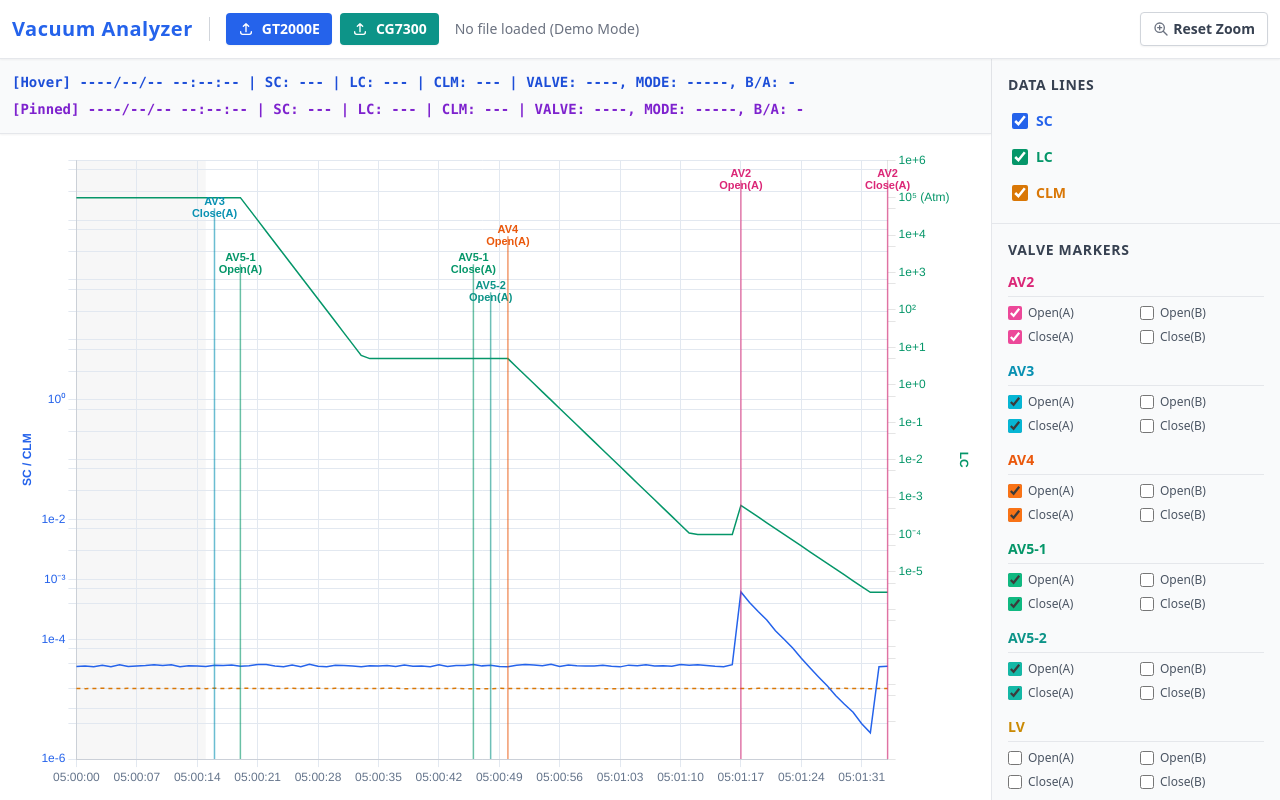
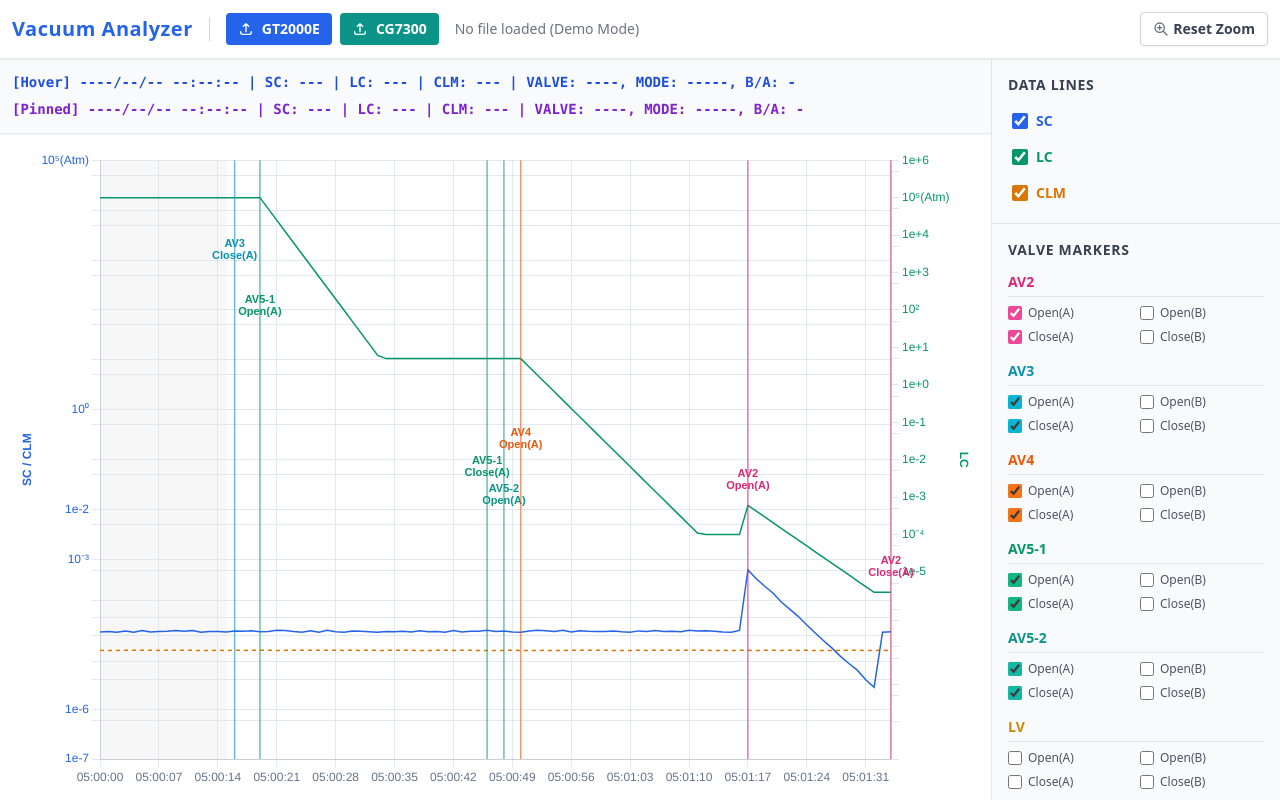
Before and after one commit to localkingkong/HITACHI, a plain HTML site: page Vacuum.html in a window 1280 px wide. Drawn offline with nearby package versions, Linux system fonts and the light colour scheme; some packages are replaced by stand-ins of ours; a script that the page names is missing.

Commit message:
Update Vacuum.html

```diff
--- a/Vacuum.html
+++ b/Vacuum.html
@@ -184,7 +184,7 @@
                             <label class="flex items-center space-x-1.5 cursor-pointer"><input type="checkbox" class="valve-cb custom-checkbox text-teal-500 w-3.5 h-3.5" data-v="AV5-2" data-m="Close" data-ba="B"><span>Close(B)</span></label>
                         </div>
                     </div>
-                    <!-- LV Group (Default Unchecked) -->
+                    <!-- LV Group -->
                     <div class="filter-group">
                         <div class="font-bold text-yellow-600 text-sm border-b border-gray-200 pb-1 mb-2">LV</div>
                         <div class="grid grid-cols-2 gap-2 text-xs font-medium text-gray-600">
@@ -204,7 +204,7 @@
         let globalData = [];
         let chartInstance = null;
         let pinnedRowData = null;
-        let currentMachineType = 'GT2000E'; // 預設機型
+        let currentMachineType = 'GT2000E';
 
         const ui = {
             fileInputGT2000E: document.getElementById('fileInputGT2000E'),
@@ -234,13 +234,35 @@
             'LV':  '#ca8a04'  // yellow
         };
 
-        // 精確解析 MODE
+        // 壓力轉換器：處理 OverRng 與 UndrRng
+        function parsePressure(val) {
+            if (val === undefined || val === null || val === '') return NaN;
+            const strVal = String(val).trim().toUpperCase();
+            if (strVal.includes('OVERRNG') || strVal === 'OVER') return 100000; // 視為大氣壓 1e5 Pa
+            if (strVal.includes('UNDRRNG') || strVal === 'UNDER') return 1e-7; // 視為高真空 1e-7 Pa
+            return parseFloat(val);
+        }
+
+        // 精確解析 MODE (容錯增強版)
         function parseCleanMode(rawMode) {
             if (!rawMode) return '-----';
-            let clean = rawMode.replace(/_/g, '').trim().toUpperCase();
-            if (clean.includes('OPEN')) return 'Open';
-            if (clean.includes('CLOS')) return 'Close';
+            let clean = String(rawMode).replace(/_/g, '').trim().toUpperCase();
+            if (clean.includes('OPEN') || clean === 'ON') return 'Open';
+            if (clean.includes('CLOS') || clean.includes('SHUT') || clean === 'OFF') return 'Close';
             return clean;
+        }
+
+        // 解析與統一 VALVE 命名
+        function parseCleanValveName(rawValve) {
+            if (!rawValve) return '----';
+            let vName = String(rawValve).replace(/_/g, '').trim().toUpperCase();
+
+            // 強制映射
+            if (vName.includes('AV51') || vName === '51') return 'AV5-1';
+            if (vName.includes('AV52') || vName === '52') return 'AV5-2';
+            if (vName === '____' || vName === '') return '----';
+
+            return vName;
         }
 
         function formatDataString(prefix, row) {
@@ -248,21 +270,21 @@
 
             const dateStr = row.Date || '----/--/--';
             const timeStr = row.Time || '--:--:--';
+
             const scStr = row.SC_Pa ? row.SC_Pa.toExponential(1).toUpperCase() : '---';
             const lcStr = row.LC_Pa ? row.LC_Pa.toExponential(1).toUpperCase() : '---';
 
-            // 如果機器類型是 CG7300 或找不到數值，則顯示 N/A
             let clmStr = 'N/A';
             if (currentMachineType !== 'CG7300' && row.CLM_Pa && !isNaN(row.CLM_Pa)) {
                 clmStr = row.CLM_Pa.toExponential(1).toUpperCase();
             }
 
-            const hasValveAct = row.VALVE && row.VALVE.trim() !== '____' && row.VALVE.trim() !== '';
-            let vName = hasValveAct ? row.VALVE.replace(/_/g, '').trim() : '----';
-            if (vName === '') vName = '----';
+            const rawValveStr = row.VALVE !== null && row.VALVE !== undefined ? String(row.VALVE) : '';
+            const hasValveAct = rawValveStr.trim() !== '____' && rawValveStr.trim() !== '';
 
-            let vMode = hasValveAct ? parseCleanMode(row.MODE) : '-----';
-            const vBA = hasValveAct && row['B/A'] ? row['B/A'].trim() : '-';
+            const vName = hasValveAct ? parseCleanValveName(rawValveStr) : '----';
+            const vMode = hasValveAct ? parseCleanMode(row.MODE) : '-----';
+            const vBA = hasValveAct && row['B/A'] !== null && row['B/A'] !== undefined ? String(row['B/A']).trim() : '-';
 
             return `[${prefix}] ${dateStr} ${timeStr} | SC: ${scStr} | LC: ${lcStr} | CLM: ${clmStr} | VALVE: ${vName}, MODE: ${vMode}, B/A: ${vBA}`;
         }
@@ -363,7 +385,7 @@
             }
         };
 
-        // 2. 動態錯排標籤繪製
+        // 2. 動態標籤追蹤與貫穿線
         const nativeValveLabelsPlugin = {
             id: 'nativeValveLabels',
             afterDraw: (chart) => {
@@ -388,30 +410,66 @@
 
                 for (let i = 0; i < globalData.length; i++) {
                     const row = globalData[i];
-                    if (!row.VALVE || row.VALVE.trim() === '____' || row.VALVE.trim() === '') continue;
 
-                    const vNameRaw = row.VALVE.replace(/_/g, '').trim().toUpperCase();
+                    const rawValveStr = row.VALVE !== null && row.VALVE !== undefined ? String(row.VALVE) : '';
+                    if (rawValveStr.trim() === '____' || rawValveStr.trim() === '') continue;
+
+                    const vNameRaw = parseCleanValveName(rawValveStr);
                     const vModeRaw = parseCleanMode(row.MODE);
-                    const vBA = row['B/A'] ? row['B/A'].trim().toUpperCase() : '';
+                    const vBA = row['B/A'] !== null && row['B/A'] !== undefined ? String(row['B/A']).trim().toUpperCase() : '';
 
                     let group = '';
                     let drawLevel = -1;
-                    if (vNameRaw.includes('AV2')) { group = 'AV2'; drawLevel = 0; }
-                    else if (vNameRaw.includes('AV3')) { group = 'AV3'; drawLevel = 1; }
-                    else if (vNameRaw.includes('AV4')) { group = 'AV4'; drawLevel = 2; }
-                    else if (vNameRaw.includes('AV5-1')) { group = 'AV5-1'; drawLevel = 3; }
-                    else if (vNameRaw.includes('AV5-2')) { group = 'AV5-2'; drawLevel = 4; }
-                    else if (vNameRaw.includes('LV'))  { group = 'LV'; drawLevel = 5; }
+
+                    if (vNameRaw.startsWith('AV2')) { group = 'AV2'; drawLevel = 0; }
+                    else if (vNameRaw.startsWith('AV3')) { group = 'AV3'; drawLevel = 1; }
+                    else if (vNameRaw.startsWith('AV4')) { group = 'AV4'; drawLevel = 2; }
+                    else if (vNameRaw.startsWith('AV5-1')) { group = 'AV5-1'; drawLevel = 3; }
+                    else if (vNameRaw.startsWith('AV5-2')) { group = 'AV5-2'; drawLevel = 4; }
+                    else if (vNameRaw.startsWith('LV'))  { group = 'LV'; drawLevel = 5; }
 
                     if (drawLevel === -1) continue;
 
-                    const stateKey = `${group}_${vModeRaw}_${vBA}`;
-                    if (!activeFilters.has(stateKey)) continue;
+                    let isVisible = false;
+                    const keyA = `${group}_${vModeRaw}_A`;
+                    const keyB = `${group}_${vModeRaw}_B`;
+
+                    // 檢查完全匹配
+                    if (activeFilters.has(`${group}_${vModeRaw}_${vBA}`)) {
+                        isVisible = true;
+                    }
+                    // 容錯機制：若 B/A 欄位遺失，只要該模式任一選項被勾選，依然顯示以防漏讀
+                    else if (vBA !== 'A' && vBA !== 'B') {
+                        if (activeFilters.has(keyA) || activeFilters.has(keyB)) {
+                            isVisible = true;
+                        }
+                    }
+
+                    if (!isVisible) continue;
 
                     const x = xAxis.getPixelForValue(i);
                     if (x < xAxis.left || x > xAxis.right) continue;
 
-                    const yTop = yAxis.top + 20 + (drawLevel * 28);
+                    // == 【更新】：尋找實際數據線的高度 (LC 優先, 否則 SC) ==
+                    let dataY = yAxis.bottom / 2; // 預設中間
+                    const metaLC = chart.getDatasetMeta(1);
+                    const metaSC = chart.getDatasetMeta(0);
+
+                    if (chart.isDatasetVisible(1) && metaLC && metaLC.data[i] && !isNaN(metaLC.data[i].y)) {
+                        dataY = metaLC.data[i].y;
+                    } else if (chart.isDatasetVisible(0) && metaSC && metaSC.data[i] && !isNaN(metaSC.data[i].y)) {
+                        dataY = metaSC.data[i].y;
+                    }
+
+                    // 防呆：確保 dataY 在圖表範圍內
+                    dataY = Math.max(yAxis.top, Math.min(yAxis.bottom, dataY));
+
+                    // 計算繪圖位置：如果資料在圖表上半部，標籤就畫在資料點下方；反之畫在上方。
+                    let isTopHalf = (dataY - yAxis.top) < (yAxis.bottom - yAxis.top) / 2;
+                    let yTop = isTopHalf ? dataY + 25 + (drawLevel * 28) : dataY - 25 - (drawLevel * 28);
+
+                    // 防呆：確保文字不會畫出圖表外
+                    yTop = Math.max(yAxis.top + 15, Math.min(yAxis.bottom - 15, yTop));
 
                     const drawColor = VALVE_COLORS[group];
 
@@ -423,8 +481,9 @@
                         }
                     }
 
+                    // == 【更新】：繪製絕對貫穿的垂直參考線 (Top to Bottom) ==
                     ctx.beginPath();
-                    ctx.moveTo(x, yTop);
+                    ctx.moveTo(x, yAxis.top);
                     ctx.lineTo(x, yAxis.bottom);
                     ctx.lineWidth = 1.5;
                     ctx.strokeStyle = drawColor;
@@ -436,13 +495,9 @@
                         const textLine1 = group;
                         const textLine2 = `${vModeRaw}(${vBA})`;
 
-                        // 移除原有的白色背景塊，改為直接將文字畫在線上
-                        // 繪製第一行：閥件名稱 (保留該閥件專屬色)
+                        // 移除半透明白色背景，直接把文字乾淨地畫上去
                         ctx.fillStyle = drawColor;
                         ctx.fillText(textLine1, x, yTop - 1);
-
-                        // 繪製第二行：動作狀態 (保留該閥件專屬色)
-                        ctx.fillStyle = drawColor;
                         ctx.fillText(textLine2, x, yTop + 11);
 
                         drawnBounds[drawLevel].push(x);
@@ -476,11 +531,12 @@
                         y: {
                             type: 'logarithmic',
                             position: 'left',
-                            min: 1e-6,
-                            max: 1e4,
+                            min: 1e-7,
+                            max: 1e5,
                             ticks: {
                                 color: '#2563eb',
                                 callback: function(value) {
+                                    if (value === 1e5) return '10⁵(Atm)';
                                     if (value === 1) return '10⁰';
                                     if (value === 1e-3) return '10⁻³';
                                     if (value === 1e-5) return '10⁻⁵';
@@ -500,7 +556,7 @@
                             ticks: {
                                 color: '#059669',
                                 callback: function(value) {
-                                    if (value === 1e5) return '10⁵ (Atm)';
+                                    if (value === 1e5) return '10⁵(Atm)';
                                     if (value === 100) return '10²';
                                     if (value === 1e-4) return '10⁻⁴';
                                     let log10 = Math.log10(value);
@@ -586,7 +642,6 @@
                 },
                 {
                     label: 'CLM',
-                    // 如果是 CG7300，就讓 CLM 數據皆為 NaN 以防畫出線條
                     data: currentMachineType === 'CG7300' ? globalData.map(() => NaN) : globalData.map(r => r.CLM_Pa),
                     borderColor: '#d97706',
                     borderWidth: 1.5,
@@ -600,7 +655,7 @@
             chartInstance.data.datasets = datasets;
 
             chartInstance.update();
-            chartInstance.resetZoom(); // 確保每次載入或更新時，預設都是最遠 (Zoom Out) 的狀態
+            chartInstance.resetZoom();
             updateScrollBar();
 
             if (globalData.length > 0) {
@@ -609,7 +664,7 @@
             }
         }
 
-        // --- File Upload Logic (Dual Handlers with Preprocessor) ---
+        // --- File Upload Logic ---
         function handleFileUpload(e, machineType) {
             const file = e.target.files[0];
             if (!file) return;
@@ -618,7 +673,6 @@
             ui.fileNameDisplay.innerText = `${file.name} (${machineType})`;
             ui.loadingOverlay.classList.remove('hidden');
 
-            // 針對 CG7300 的特殊 UI 處理
             if (machineType === 'CG7300') {
                 ui.toggles.CLM.checked = false;
                 ui.toggles.CLM.disabled = true;
@@ -631,13 +685,11 @@
                 ui.labels.clmStatusText.classList.add('hidden');
             }
 
-            // 使用 FileReader 進行預處理，解決 CG7300 孤立時間行與空白分隔的問題
             const reader = new FileReader();
             reader.onload = function(event) {
                 const text = event.target.result;
                 let lines = text.split(/\r?\n/);
 
-                // 1. 尋找真正的 Header 行 (包含 SC, LC, VALVE 等關鍵字)
                 let headerIndex = 0;
                 for (let i = 0; i < lines.length; i++) {
                     if (lines[i].includes('SC') && lines[i].includes('LC') && lines[i].includes('VALVE')) {
@@ -648,7 +700,6 @@
 
                 let dataLines = lines.slice(headerIndex);
 
-                // 2. 判斷分隔符號：如果沒有逗號，表示是空白/Tab分隔的格式，需將連續空白轉為逗號
                 if (dataLines.length > 0) {
                     const isCSV = dataLines[0].includes(',');
                     if (!isCSV) {
@@ -658,7 +709,6 @@
 
                 const cleanedText = dataLines.join('\n');
 
-                // 3. 將清理後的文字交給 PapaParse 解析
                 Papa.parse(cleanedText, {
                     header: true,
                     skipEmptyLines: true,
@@ -687,14 +737,13 @@
 
         function processParsedData(dataArray, machineType) {
             globalData = dataArray.map(row => {
-                const scPa_raw = parseFloat(row.SC);
-                const lcPa_raw = parseFloat(row.LC);
-                // 針對可能沒有 CLM 欄位的 CG7300 做防呆，避免 NaN 錯誤
-                const clmPa_raw = row.CLM !== undefined ? parseFloat(row.CLM) : NaN;
+                const scPa_raw = parsePressure(row.SC);
+                const lcPa_raw = parsePressure(row.LC);
+                const clmPa_raw = row.CLM !== undefined ? parsePressure(row.CLM) : NaN;
 
-                row.SC_Pa = !isNaN(scPa_raw) ? Math.max(scPa_raw, 1e-6) : null;
-                row.LC_Pa = !isNaN(lcPa_raw) ? Math.max(lcPa_raw, 1e-6) : null;
-                row.CLM_Pa = !isNaN(clmPa_raw) ? Math.max(clmPa_raw, 1e-6) : null;
+                row.SC_Pa = !isNaN(scPa_raw) ? Math.max(scPa_raw, 1e-7) : null;
+                row.LC_Pa = !isNaN(lcPa_raw) ? Math.max(lcPa_raw, 1e-7) : null;
+                row.CLM_Pa = !isNaN(clmPa_raw) ? Math.max(clmPa_raw, 1e-7) : null;
 
                 return row;
             }).filter(row => row.SC_Pa !== null && row.LC_Pa !== null);
@@ -731,19 +780,18 @@
             addRow("_AV3", "_CLOS", "B", 0, 0, 0, 0, 0);
             addRow("_AV3", "_CLOS", "A", 0, 0, 0, 0, 0);
 
-            // 加入 AV5-1 / AV5-2 密集訊號模擬
-            addRow("_AV5-1", "_OPEN", "B", 0, 0, 0, 1, 0);
+            addRow("_AV51", "_OPEN", "B", 0, 0, 0, 1, 0);
             addRow("_LV1", "_CLOS", "A", 0, 0, 0, 1, 0);
-            addRow("_AV5-1", "_OPEN", "A", 0, 0, 0, 1, 0);
+            addRow("_AV51", "_OPEN", "A", 0, 0, 0, 1, 0);
 
             for(let i=0; i<25; i++) {
                 lc = lc * 0.5; if(lc < 5) lc = 5;
                 addRow("____", "_____", "_", 0, 0, 0, 1, 0);
             }
-            addRow("_AV5-1", "CLOSE", "B", 0, 0, 0, 0, 0);
-            addRow("_AV5-1", "CLOSE", "A", 0, 0, 0, 0, 0);
-            addRow("_AV5-2", "_OPEN", "B", 0, 0, 0, 1, 0);
-            addRow("_AV5-2", "_OPEN", "A", 0, 0, 0, 1, 0);
+            addRow("_AV51", "CLOSE", "B", 0, 0, 0, 0, 0);
+            addRow("_AV51", "CLOSE", "A", 0, 0, 0, 0, 0);
+            addRow("_AV52", "_OPEN", "B", 0, 0, 0, 1, 0);
+            addRow("_AV52", "_OPEN", "A", 0, 0, 0, 1, 0);
 
             addRow("_AV4", "_OPEN", "B", 0, 0, 1, 0, 0);
             addRow("_AV4", "_OPEN", "A", 0, 0, 1, 0, 0);
```
